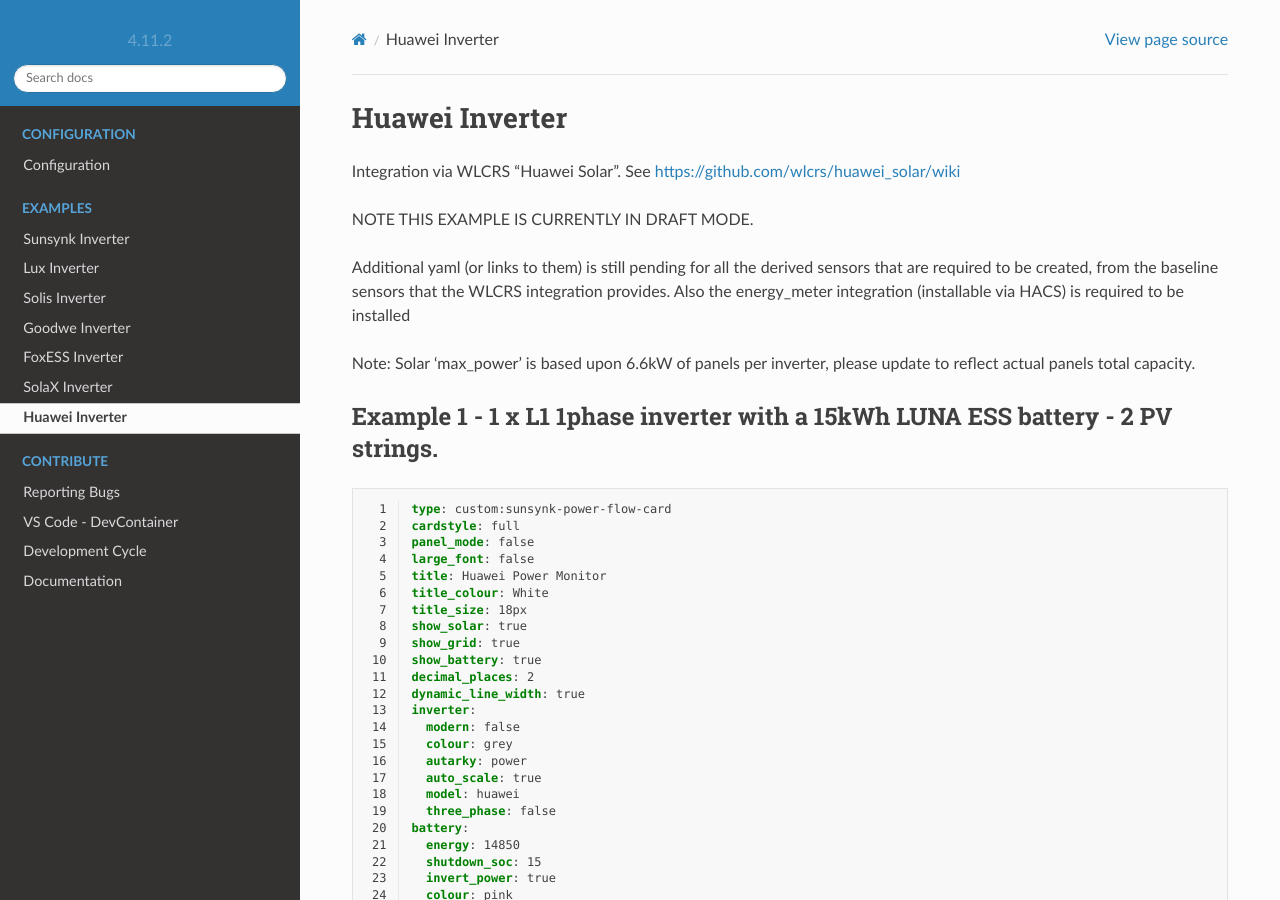
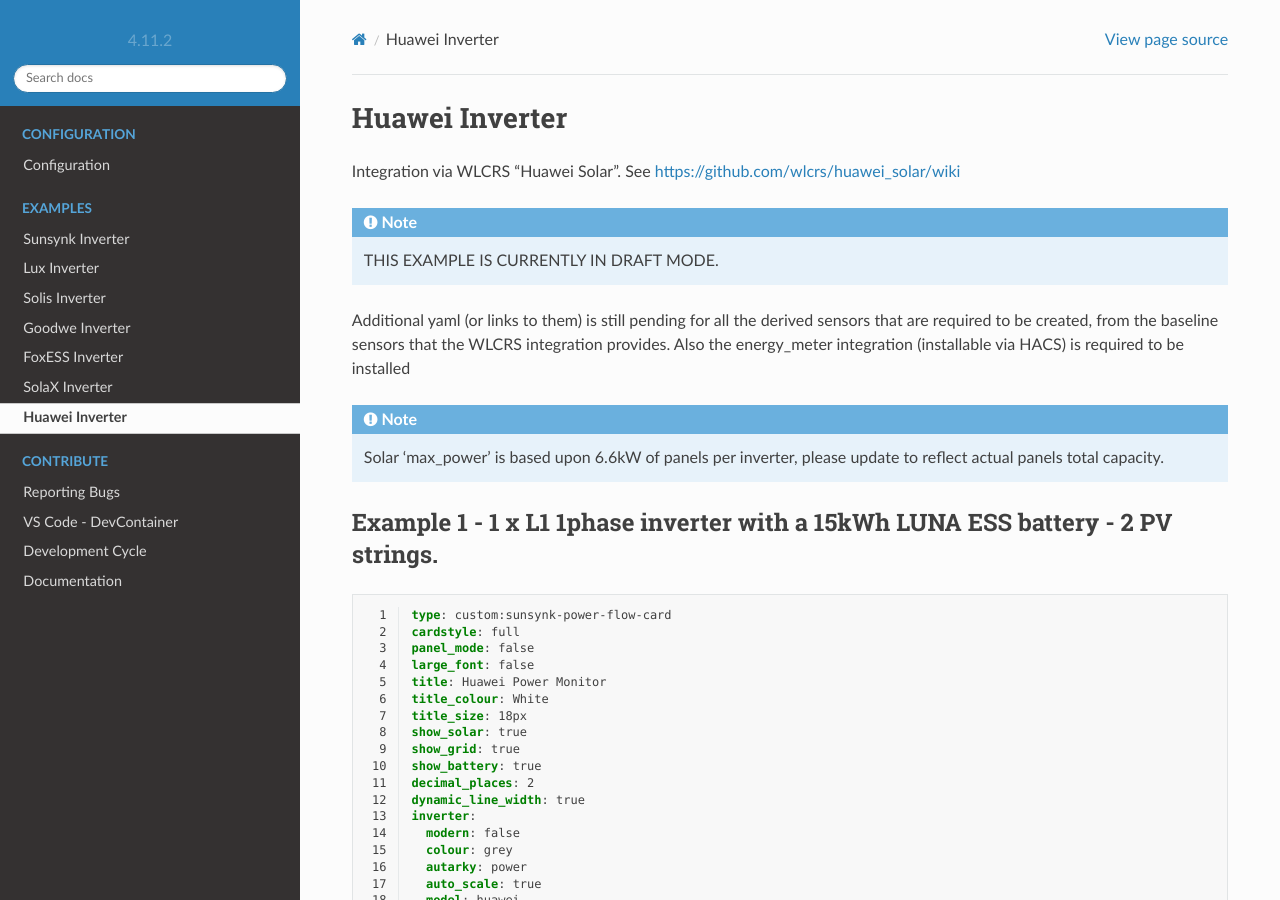
Before and after one commit to slipx06/sunsynk-power-flow-card, a Sphinx documentation site: the page built from docs/examples/huawei.rst, in a window 1280 px wide and 900 px high. Built offline with Sphinx 7.4.7 and the Read the Docs theme 2.0.0, drawn with Linux system fonts in a browser that asks for light colours; some of the changed lines change nothing that is shown.

Commit message:
docs:  update docs

```diff
--- a/docs/examples/huawei.rst
+++ b/docs/examples/huawei.rst
@@ -4,13 +4,17 @@
 
 Integration via WLCRS "Huawei Solar". See https://github.com/wlcrs/huawei_solar/wiki
 
-NOTE THIS EXAMPLE IS CURRENTLY IN DRAFT MODE.
+.. note::
+
+   THIS EXAMPLE IS CURRENTLY IN DRAFT MODE.
 
 Additional yaml (or links to them) is still pending for all the derived sensors that are required
 to be created, from the baseline sensors that the WLCRS integration provides. Also the energy_meter
 integration (installable via HACS) is required to be installed
 
-Note: Solar 'max_power' is based upon 6.6kW of panels per inverter, please update to reflect actual panels total capacity.
+.. note::
+
+   Solar 'max_power' is based upon 6.6kW of panels per inverter, please update to reflect actual panels total capacity.
 
 
 ***********************************************************************************************
```
